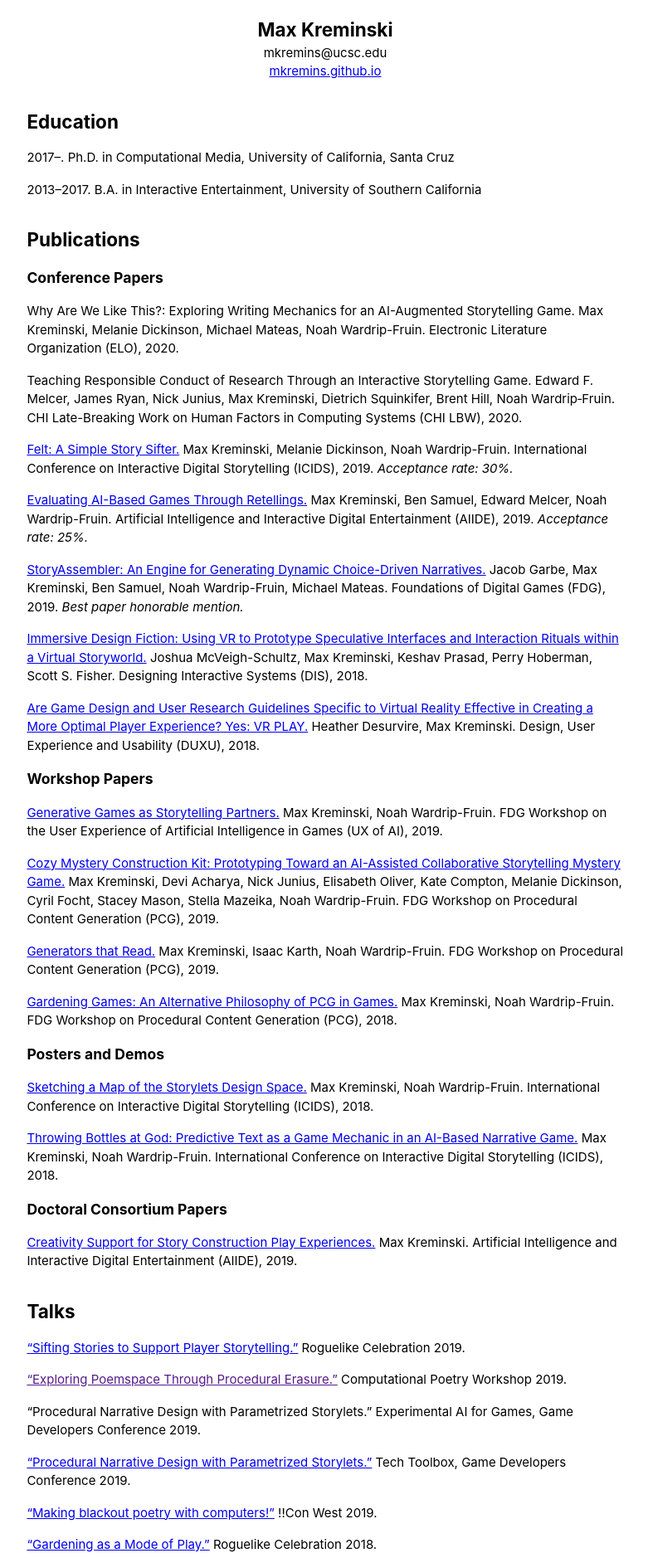
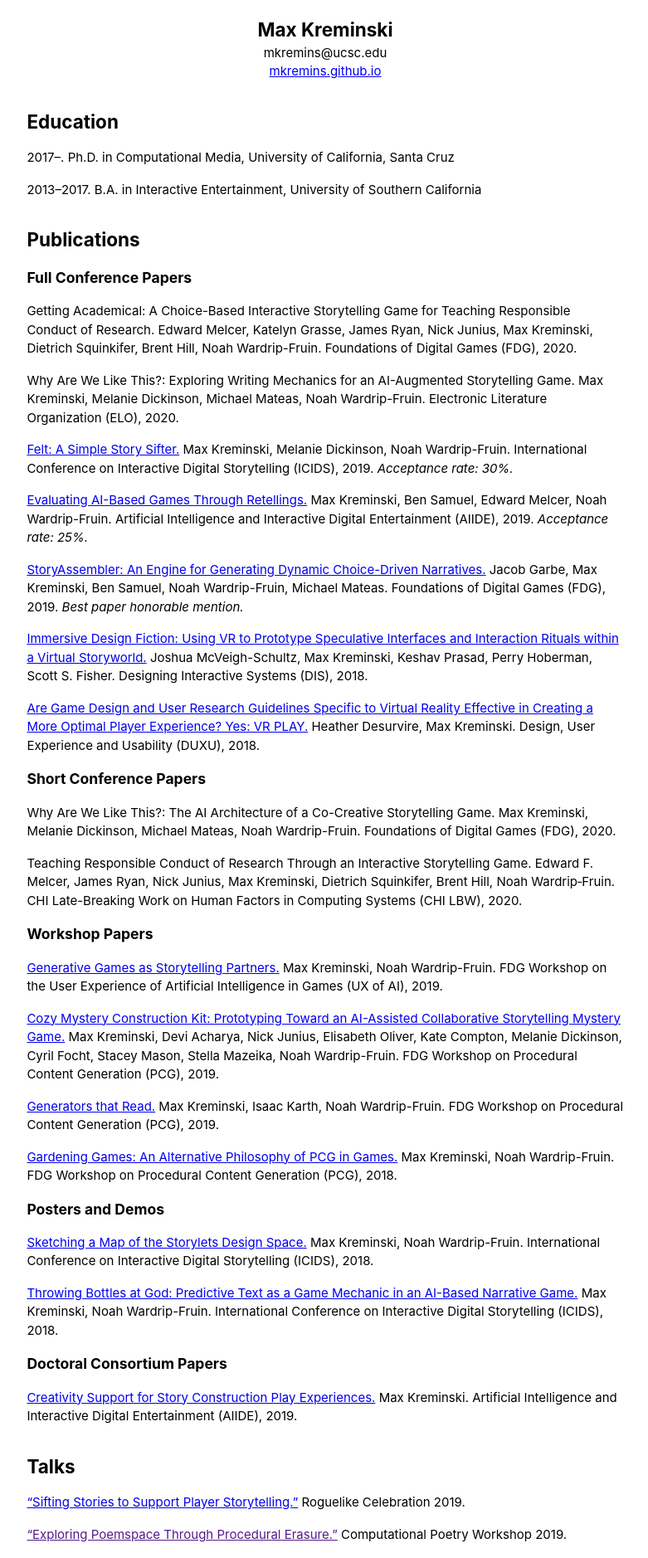
Before and after one commit to mkremins/mkremins.github.io, a Jekyll site: the page built from cv/index.html, in a window 1280 px wide. Shown: the top 1878 px of the page at 83% size, without its empty margins (248-1029 px from the left). Built offline with Jekyll 4.4.1, drawn with Linux system fonts in a browser that asks for light colours; some of the changed text lies outside the part shown.

Commit message:
Substantially update CV for early 2020

```diff
--- a/cv/index.html
+++ b/cv/index.html
@@ -1,3 +1,7 @@
+---
+title: Max Kreminski – CV
+layout: null
+---
 <!DOCTYPE html>
 <html>
 <head>
@@ -38,7 +42,10 @@
   section {
     margin-bottom: 2rem;
   }
-  .oneline-entries p:not(:last-child) {
+  .oneline-entries {
+    margin-bottom: 1rem;
+  }
+  .oneline-entries p {
     margin-bottom: 0;
   }
   .award, .acceptrate {
@@ -72,14 +79,22 @@
     <section>
       <h2>Publications</h2>
       <!--<h3>Journal Articles</h3>-->
-      <h3>Conference Papers</h3>
+      <h3>Full Conference Papers</h3>
+      <!--
+      {% for pub in site.data.publications %}
+      <p>{% if pub.url and pub.url != "" %}<a href="{{pub.url}}">{{pub.title}}</a>{% else %}{{pub.title}}{% endif %}. {{pub.authors | join: ", "}}. {{pub.venue_long}} ({{pub.venue}}), {{pub.year}}.</p>
+      {% endfor %}
+      -->
+      <p>Getting Academical: A Choice-Based Interactive Storytelling Game for Teaching Responsible Conduct of Research. Edward Melcer, Katelyn Grasse, James Ryan, Nick Junius, Max Kreminski, Dietrich Squinkifer, Brent Hill, Noah Wardrip-Fruin. Foundations of Digital Games (FDG), 2020.</p>
       <p>Why Are We Like This?: Exploring Writing Mechanics for an AI-Augmented Storytelling Game. Max Kreminski, Melanie Dickinson, Michael Mateas, Noah Wardrip-Fruin. Electronic Literature Organization (ELO), 2020.</p>
-      <p>Teaching Responsible Conduct of Research Through an Interactive Storytelling Game. Edward F. Melcer, James Ryan, Nick Junius, Max Kreminski, Dietrich Squinkifer, Brent Hill, Noah Wardrip‑Fruin. CHI Late-Breaking Work on Human Factors in Computing Systems (CHI LBW), 2020.</p>
       <p><a href="/publications/Felt_SimpleStorySifter.pdf">Felt: A Simple Story Sifter.</a> Max Kreminski, Melanie Dickinson, Noah Wardrip-Fruin. International Conference on Interactive Digital Storytelling (ICIDS), 2019. <span class="acceptrate">Acceptance rate: 30%.</span></p>
       <p><a href="/publications/EvaluatingViaRetellings.pdf">Evaluating AI-Based Games Through Retellings.</a> Max Kreminski, Ben Samuel, Edward Melcer, Noah Wardrip-Fruin. Artificial Intelligence and Interactive Digital Entertainment (AIIDE), 2019. <span class="acceptrate">Acceptance rate: 25%.</span></p>
       <p><a href="https://mkremins.github.io/publications/StoryAssembler.pdf">StoryAssembler: An Engine for Generating Dynamic Choice-Driven Narratives.</a> Jacob Garbe, Max Kreminski, Ben Samuel, Noah Wardrip-Fruin, Michael Mateas. Foundations of Digital Games (FDG), 2019. <span class="award">Best paper honorable mention.</span></p>
       <p><a href="/publications/ImmersiveDesignFiction.pdf">Immersive Design Fiction: Using VR to Prototype Speculative Interfaces and Interaction Rituals within a Virtual Storyworld.</a> Joshua McVeigh-Schultz, Max Kreminski, Keshav Prasad, Perry Hoberman, Scott S. Fisher. Designing Interactive Systems (DIS), 2018.</p>
       <p><a href="/publications/VRPLAY.pdf">Are Game Design and User Research Guidelines Specific to Virtual Reality Effective in Creating a More Optimal Player Experience? Yes: VR PLAY.</a> Heather Desurvire, Max Kreminski. Design, User Experience and Usability (DUXU), 2018.</p>
+      <h3>Short Conference Papers</h3>
+      <p>Why Are We Like This?: The AI Architecture of a Co-Creative Storytelling Game. Max Kreminski, Melanie Dickinson, Michael Mateas, Noah Wardrip-Fruin. Foundations of Digital Games (FDG), 2020.</p>
+      <p>Teaching Responsible Conduct of Research Through an Interactive Storytelling Game. Edward F. Melcer, James Ryan, Nick Junius, Max Kreminski, Dietrich Squinkifer, Brent Hill, Noah Wardrip‑Fruin. CHI Late-Breaking Work on Human Factors in Computing Systems (CHI LBW), 2020.</p>
       <h3>Workshop Papers</h3>
       <p><a href="/publications/GenerativeGames_StorytellingPartners.pdf">Generative Games as Storytelling Partners.</a> Max Kreminski, Noah Wardrip-Fruin. FDG Workshop on the User Experience of Artificial Intelligence in Games (UX of AI), 2019.</p>
       <p><a href="/publications/CozyMysteryConstructionKit.pdf">Cozy Mystery Construction Kit: Prototyping Toward an AI-Assisted Collaborative Storytelling Mystery Game.</a> Max Kreminski, Devi Acharya, Nick Junius, Elisabeth Oliver, Kate Compton, Melanie Dickinson, Cyril Focht, Stacey Mason, Stella Mazeika, Noah Wardrip-Fruin. FDG Workshop on Procedural Content Generation (PCG), 2019.</p>
@@ -108,38 +123,75 @@
       <p><a href="https://www.youtube.com/watch?v=66O6WDcT8KY">“Crafting Compelling Character Arcs for Procedurally Generated Characters.”</a> Roguelike Celebration 2017.</p><!-- invited -->
     </section>
     <section>
-      <h2>Teaching</h2>
+      <h2>Exhibitions</h2>
+      <p><em>Why Are We Like This?</em> Melanie Dickinson, Max Kreminski, Michael Mateas, Noah Wardrip-Fruin. Digital game. ”(un)continuity” (juried group exhibition). Electronic Literature Organization (ELO). Orlando, Florida. Jul. 16–19, 2020.</p>
+      <p><em>Epitaph.</em> Max Kreminski. Digital game. ”QGCon 2018 Arcade” (juried group exhibition). Queerness and Games Conference. Montreal, Quebec. Sep. 28-30, 2018.</p>
+      <p><em>tiny manifesto.</em> Max Kreminski. Written manifesto. ”Manifesto Jam Selections” (invited group exhibition). Now Play This - A Festival of Experimental Game Design. London, England. Apr. 6-8, 2018.</p>
+      <p><em>Epitaph.</em> Max Kreminski. Digital game. ”The Winteractive Festival” (juried group exhibition). University of Southern California. Los Angeles, California. Dec. 7, 2016.</p>
+    </section>
+    <section>
+      <h2>Teaching Experience</h2>
+      <h3>Graduate Teaching Assistant</h3>
+      <div class="oneline-entries">
+        <p>UCSC CMPM 172: Game Design Studio III (Spring 2020)</p>
+        <p>UCSC CMPM 171: Game Design Studio II (Winter 2020)</p>
+        <p>UCSC CMPM 170: Game Design Studio I (Fall 2019)</p>
+        <p>UCSC CMPM 147: Generative Design (Summer 2019)</p>
+        <p>UCSC CMPM 80K: Foundations of Video Game Design (Winter 2019)</p>
+        <p>UCSC CMPM 176: Game Systems (Fall 2018)</p>
+        <p>UCSC CMPM 80K: Foundations of Video Game Design (Summer 2018)</p>
+      </div>
+      <h3>Guest Lectures</h3>
+      <p>“Gardening as a Mode of Play.” 2019. Invited guest lecture, Porter 61 Seminar in Arts, University of California, Santa Cruz.</p>
+      <p>“Mining and Gardening with Generative Systems.” 2018. Invited guest lecture, Computational Media 176 Game Systems, University of California, Santa Cruz.</p>
+      <!--
       <p>Winter 2020. Teaching Assistant, Computational Media 171 Game Design Studio II, University of California, Santa Cruz. Second phase of three-phase senior capstone sequence for game design majors.</p>
       <p>Fall 2019. Teaching Assistant, Computational Media 170 Game Design Studio I, University of California, Santa Cruz. First phase of three-phase senior capstone sequence for game design majors. Helped manage logistics for a 200-person class while mentoring several other junior teaching assistants. Met with three to four student game design teams per week to provide guidance during the iterative prototyping process.</p>
       <p>Summer 2019. Teaching Assistant, Computational Media 147 Generative Design, University of California, Santa Cruz. Project-focused upper-division game design course presenting a survey of generative methods.</p>
       <p>Winter 2019. Teaching Assistant, Computational Media 80K Foundations of Video Game Design, University of California, Santa Cruz. Introductory game design, development, and critique class. Led three sections per week, together consisting of more than 100 students total.</p>
       <p>Fall 2018. Teaching Assistant, Computational Media 176 Game Systems, University of California, Santa Cruz. Upper-division game design course focused on the design and analysis of systems in analog and digital games.</p>
       <p>Summer 2018. Teaching Assistant, Computational Media 80K Foundations of Video Game Design, University of California, Santa Cruz. Introductory game design, development, and critique class. Taught three different game-making tools in five weeks.</p>
+      -->
     </section>
     <section>
-      <h2>Employment</h2>
+      <h2>Professional Experience</h2>
       <p>Summer 2019. SIP Mentor, Science Internship Program, UC Santa Cruz. Mentored high school students working on computational media research projects.</p>
       <!--<p>2017–. Graduate Researcher, UCSC Expressive Intelligence Studio.</p>-->
       <p>2016–2017. Undergraduate Research Associate, USC Mobile & Environmental Media Lab. Design, rapid prototyping, and development of VR and AR experiences with Unity, C#, and SteamVR.</p>
       <p>Summer 2016. Undergraduate Research Associate, USC Game Innovation Lab. Python scripting and data analysis to provide insights on player behavior in <em>Mission: Admission</em>, an educational game for high school students about the college admissions process.</p>
       <p>2015–2017. Junior User Researcher, User Behavioristics. User research consulting; collection and analysis of qualitative and quantitative data on user behavior in mobile and VR games and apps.</p>
     </section>
-    <section class="oneline-entries">
+    <section>
       <h2>Fellowships and Scholarships</h2>
+      <div class="oneline-entries">
         <p>2017–2018. University of California Chancellor’s Fellowship</p>
         <p>2016–2017. INTEL University Research Fellowship</p>
+      </div>
     </section>
-    <section class="oneline-entries">
-      <h2>Conference / Workshop Organization</h2>
-      <p>International Conference on Interactive Digital Storytelling (ICIDS) Demonstrations Chair, 2019</p>
-      <p>AIIDE Workshop on Experimental AI in Games (EXAG) Co-Chair, 2019</p>
-    </section>
-    <section class="oneline-entries">
-      <h2>Reviewing</h2>
+    <section>
+      <h2>Organizational Activity</h2>
+      <h3>Co-Organizer</h3>
+      <div class="oneline-entries">
+        <p>ICCC Workshop on Casual Creators (CCW), 2020</p>
+        <p>AIIDE Workshop on Experimental AI in Games (EXAG), 2019</p>
+      </div>
+      <h3>Demonstrations Chair</h3>
+      <div class="oneline-entries">
+        <p>International Conference on Interactive Digital Storytelling (ICIDS), 2019</p>
+      </div>
+      <h3>Publicity Co-Chair</h3>
+      <div class="oneline-entries">
+        <p>AAAI Conference on Artificial Intelligence and Interactive Digital Entertainment (AIIDE), 2020</p>
+      </div>
+      <h3>Reviewer</h3>
+      <div class="oneline-entries">
+        <p>International Conference on the Foundations of Digital Games (FDG), 2020</p>
+        <p>FDG Workshop on Procedural Content Generation (PCG), 2020</p>
         <p>AAAI Conference on Artificial Intelligence and Interactive Digital Entertainment (AIIDE), 2019</p>
         <p>IEEE Conference on Games (CoG), 2019</p>
         <p>International Conference on Interactive Digital Storytelling (ICIDS), 2017-2019</p>
         <p>AIIDE Workshop on Experimental AI in Games (EXAG), 2017-2019</p>
+      </div>
     </section>
   </main>
 </body>
```
Lines whose indentation alone changed are shown as unchanged.
